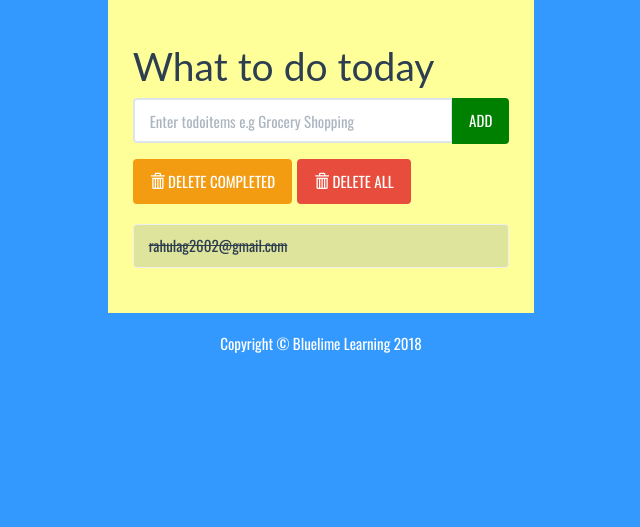
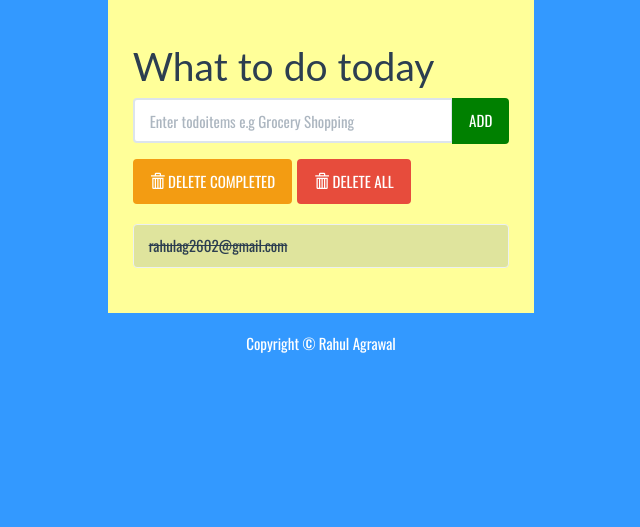
Before and after one commit to rahulagrawal26/todoapp, a Django app: page / in a window 1280 px wide. Shown: the part 129-656 px from the top of the page, without its empty margins (319-959 px from the left). Run offline with Django 4.2, Linux system fonts and the light colour scheme; data comes from the database, SQL or seed files in the repository; some libraries are stand-ins or nearby versions.

Commit message:
Update index.html

```diff
--- a/todolist/templates/todolist/index.html
+++ b/todolist/templates/todolist/index.html
@@ -68,7 +68,7 @@
 			<footer>
 				<div class="row pad">
 					<div class="col-lg-12 text-center">
-						Copyright &copy; Bluelime Learning 2018
+						Copyright &copy; Rahul Agrawal
 					</div>
 				</div>
 			</footer>
```
